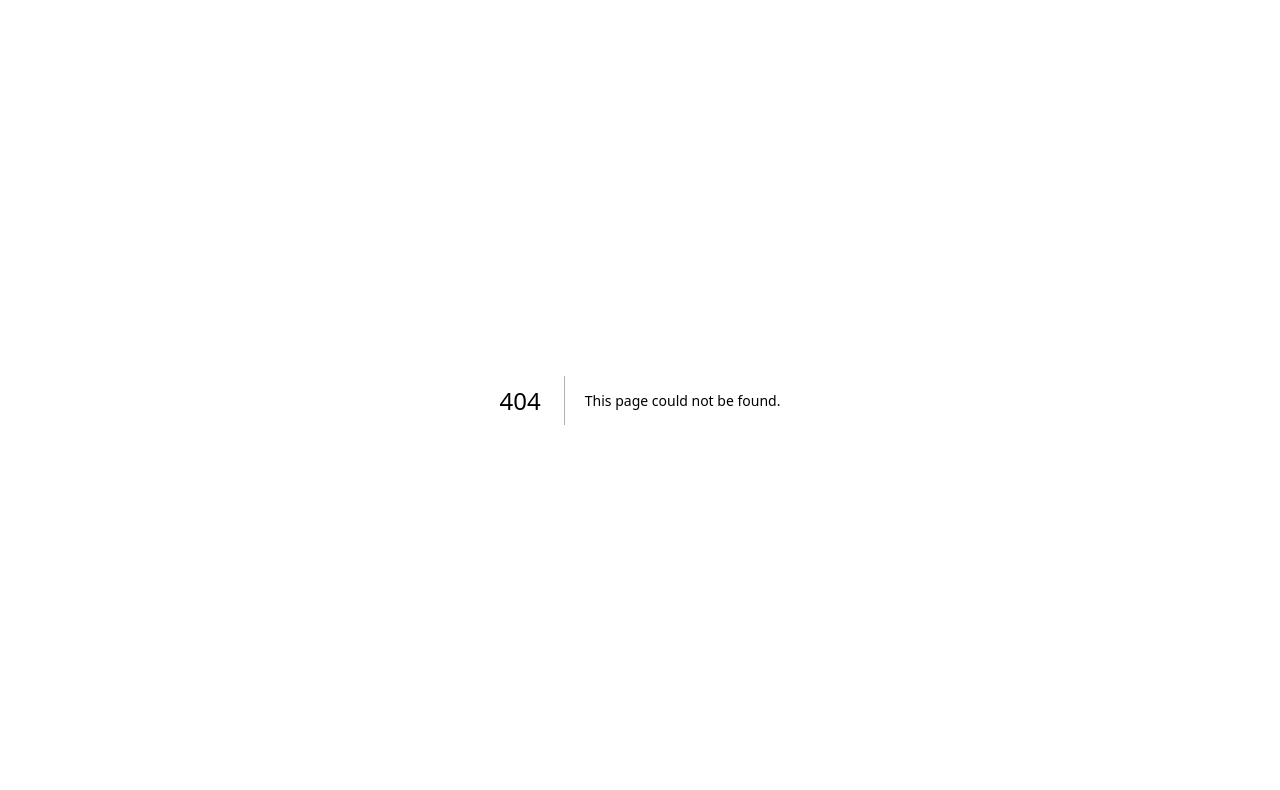
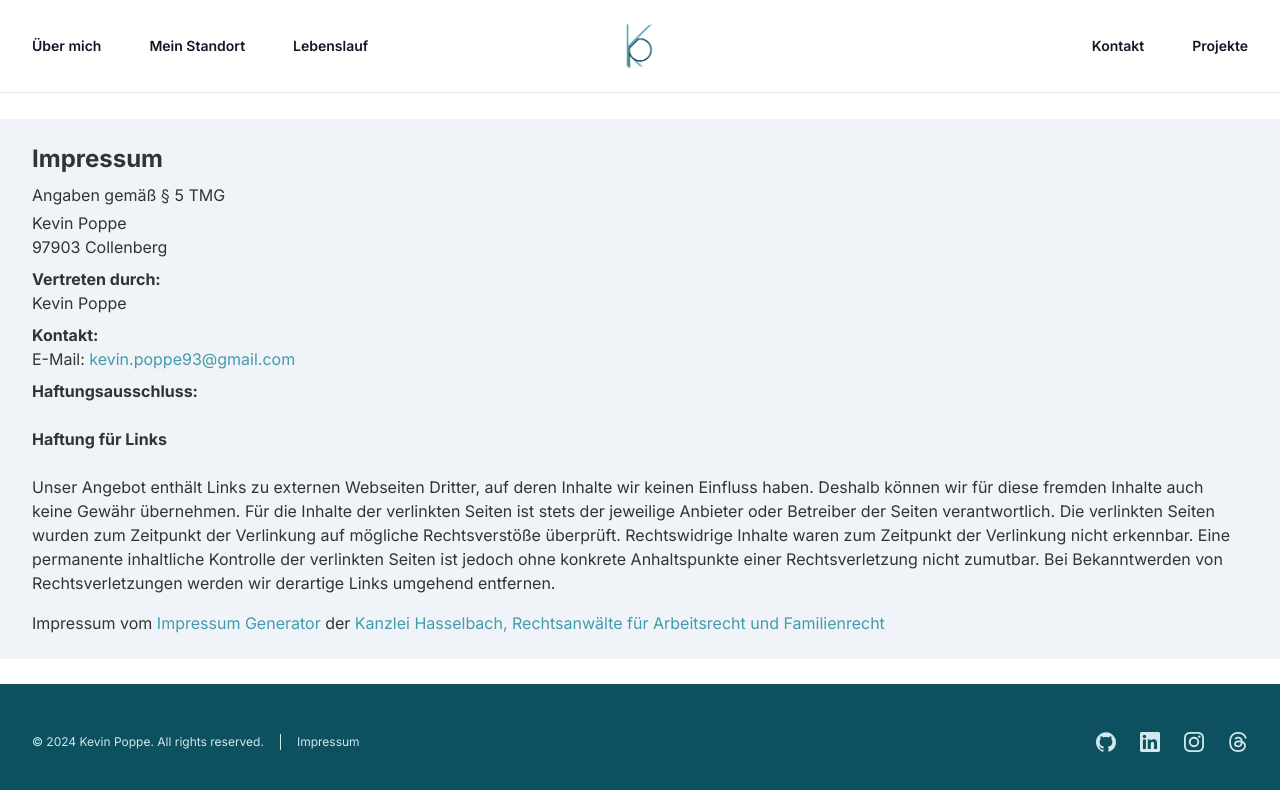
Before and after one commit to Teleturbis/Portfolio, a Next.js app: page /impressum in a window 1280 px wide. Before the commit this address had no page. Shown: the top 790 px of the page. Built offline with nearby package versions, Linux system fonts and the light colour scheme.

Commit message:
add impressum

```diff
--- /dev/null
+++ b/src/app/impressum/page.tsx
@@ -0,0 +1,66 @@
+import React from 'react';
+
+const Impressum = () => {
+  return (
+    <div className='px-4 py-6 sm:px-6 lg:px-8 bg-brand-gray text-brand-text'>
+      <h1 className='text-2xl font-bold'>Impressum</h1>
+      <p className='mt-2'>Angaben gemäß § 5 TMG</p>
+      <p className='mt-1'>
+        Kevin Poppe <br />
+        97903 Collenberg
+      </p>
+      <p className='mt-2'>
+        <strong>Vertreten durch:</strong>
+        <br />
+        Kevin Poppe
+      </p>
+      <p className='mt-2'>
+        <strong>Kontakt:</strong>
+        <br />
+        E-Mail:{' '}
+        <a
+          href='mailto:kevin.poppe93@gmail.com'
+          className='text-brand-light hover:text-brand-light-hover'
+        >
+          kevin.poppe93@gmail.com
+        </a>
+      </p>
+      <p className='mt-2'>
+        <strong>Haftungsausschluss:</strong>
+        <br />
+        <br />
+        <strong>Haftung für Links</strong>
+        <br />
+        <br />
+        Unser Angebot enthält Links zu externen Webseiten Dritter, auf deren
+        Inhalte wir keinen Einfluss haben. Deshalb können wir für diese fremden
+        Inhalte auch keine Gewähr übernehmen. Für die Inhalte der verlinkten
+        Seiten ist stets der jeweilige Anbieter oder Betreiber der Seiten
+        verantwortlich. Die verlinkten Seiten wurden zum Zeitpunkt der
+        Verlinkung auf mögliche Rechtsverstöße überprüft. Rechtswidrige Inhalte
+        waren zum Zeitpunkt der Verlinkung nicht erkennbar. Eine permanente
+        inhaltliche Kontrolle der verlinkten Seiten ist jedoch ohne konkrete
+        Anhaltspunkte einer Rechtsverletzung nicht zumutbar. Bei Bekanntwerden
+        von Rechtsverletzungen werden wir derartige Links umgehend entfernen.
+      </p>
+      <p className='mt-4'>
+        Impressum vom{' '}
+        <a
+          href='https://www.impressum-generator.de'
+          className='text-brand-light hover:text-brand-light-hover'
+        >
+          Impressum Generator
+        </a>{' '}
+        der{' '}
+        <a
+          href='https://www.kanzlei-hasselbach.de/'
+          className='text-brand-light hover:text-brand-light-hover'
+        >
+          Kanzlei Hasselbach, Rechtsanwälte für Arbeitsrecht und Familienrecht
+        </a>
+      </p>
+    </div>
+  );
+};
+
+export default Impressum;
--- a/src/app/layout.tsx
+++ b/src/app/layout.tsx
@@ -1,6 +1,12 @@
 import type { Metadata } from 'next';
 import { Inter } from 'next/font/google';
 import './globals.css';
+
+import Hero from '@/components/sections/Hero';
+import Header from '@/components/Header';
+import Footer from '@/components/sections/Footer';
+
+import de from '@/locales/de.json';
 
 const inter = Inter({ subsets: ['latin'] });
 
@@ -49,7 +55,16 @@ export default function RootLayout({
 }>) {
   return (
     <html lang='de'>
-      <body className={inter.className}>{children}</body>
+      <body className={inter.className}>
+        <div className='min-h-screen flex flex-col justify-between'>
+          <Hero lang={de['hero']} />
+          <Header />
+
+          <>{children}</>
+
+          <Footer lang={de['socials']} />
+        </div>
+      </body>
     </html>
   );
 }
--- a/src/app/page.tsx
+++ b/src/app/page.tsx
@@ -1,27 +1,19 @@
-import Hero from '@/components/sections/Hero';
-import Header from '@/components/Header';
-
 import AboutMe from '@/components/sections/AboutMe';
 import SocialsSection from '@/components/sections/SocialsSection';
 import Resume from '@/components/sections/Resume';
 import Map from '@/components/sections/Map';
 import Projects from '@/components/sections/Projects';
-import Footer from '@/components/sections/Footer';
 
 import de from '@/locales/de.json';
 
 export default function Page() {
   return (
     <>
-      <Hero lang={de['hero']} />
-      <Header />
-
       <AboutMe lang={de['about-me']} />
       <Map lang={de['map']} />
       <Resume lang={de['resume']} />
       <SocialsSection lang={de['socials']} />
       <Projects lang={de['projects']} />
-      <Footer lang={de['socials']} />
     </>
   );
 }
--- a/src/components/sections/Footer.tsx
+++ b/src/components/sections/Footer.tsx
@@ -26,7 +26,7 @@ export default function Footer({ lang }: { lang: SocialsType }) {
           <span className='h-4 hidden sm:block border-l border-brand-light-blue' />
           <Link
             className='text-center text-xs leading-5 text-brand-light-blue hover:text-brand-light-blue-hover flex items-center gap-1'
-            href='/'
+            href='/impressum'
           >
             Impressum
           </Link>
--- a/src/components/sections/Hero.tsx
+++ b/src/components/sections/Hero.tsx
@@ -1,11 +1,18 @@
+'use client';
+
 import clsx from 'clsx';
 import Image from 'next/image';
 import ScrollDownButtonHero from '@/components/buttons/ScrollDownButtonHero';
+import { usePathname } from 'next/navigation';
 
 import type { HeroType } from '@/locales/types';
 
 export default function Hero({ lang }: { lang: HeroType }) {
+  const pathname = usePathname();
+
   return (
+    <>
+      {pathname === '/' && (
         <>
           <div className='relative isolate overflow-hidden bg-white h-hero flex sm:items-center'>
             <svg
@@ -131,5 +138,7 @@ export default function Hero({ lang }: { lang: HeroType }) {
 
           <div className='w-full bg-white h-24 sm:h-24 absolute z-40 md:-bottom-6' />
         </>
+      )}
+    </>
   );
 }
```
Lines whose indentation alone changed are shown as unchanged.
